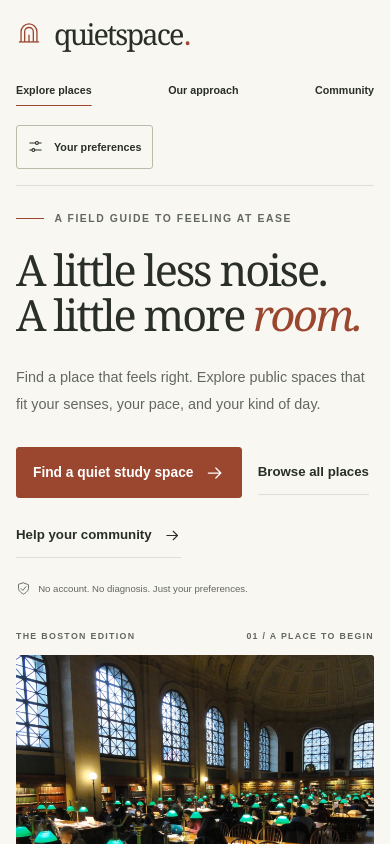
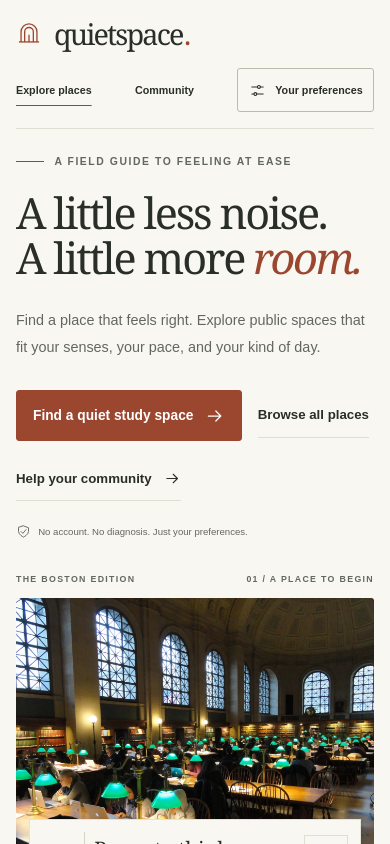
Before and after one commit to cx-57/QuietSpace, a Next.js app: page / in a window 390 px wide. Shown: the top 844 px of the page. Built offline with nearby package versions, Linux system fonts and the light colour scheme.

Commit message:
Style responsive community hub and evidence-only review cards

```diff
--- a/src/app/globals.css
+++ b/src/app/globals.css
@@ -232,3 +232,59 @@ a,p,h1,h2,h3,dd { overflow-wrap:anywhere; }
 @media(max-width:760px) { .detail-masthead { display:block; padding-bottom:1.5rem; } .detail-visit { align-items:flex-start; } .contribute-panel { display:block; padding:1.5rem; } .contribute-panel .button { margin-top:1.5rem; } .filters { padding:.4rem 1rem; } .filters-toggle { display:flex; width:100%; justify-content:flex-start; padding:.6rem 0; border:0; background:none; color:var(--ink); font-size:.8rem; } .filters-toggle:hover { background:none; color:var(--accent); } .filters-toggle span { margin-left:auto; font-size:1.3rem; font-weight:400; } .filters-inner[data-open=false] { display:none; } .filters-inner[data-open=true] { padding-block:.6rem 1rem; } .filters .filter-title { display:none; } }
 @media(prefers-reduced-motion:reduce) { *,*::before,*::after { animation:none!important; transition:none!important; scroll-behavior:auto!important; } }
 @media(forced-colors:active) { button,.button,input[type=checkbox] { border:1px solid ButtonText; } input[type=checkbox]:checked { appearance:auto; } .hero-photo { border:1px solid CanvasText; } }
+
+
+/* Community participation: data-backed activity, not invented testimonials. */
+.community-page { padding-block:2rem 5rem; }
+.community-hero { padding:2.5rem 0 3rem; border-bottom:1px solid var(--line); }
+.community-hero h1 { max-width:17ch; }
+.community-hero > p:not(.eyebrow) { max-width:670px; color:var(--muted); line-height:1.85; }
+.community-stats { display:grid; grid-template-columns:repeat(3,minmax(0,1fr)); gap:1rem; padding-block:1.7rem 2rem; }
+.community-stats > div { display:flex; flex-direction:column; gap:.4rem; border-left:1px solid var(--line); padding:1rem 1.2rem; }
+.community-stats strong { font-family:var(--serif); font-size:3rem; line-height:1; font-weight:500; color:var(--accent); }
+.community-stats span { font-size:.73rem; color:var(--muted); }
+.community-page > .panel { margin-block:1.5rem 3rem; }
+.community-steps { display:grid; grid-template-columns:repeat(3,minmax(0,1fr)); gap:1.2rem; }
+.community-steps > div { padding:1.1rem; border:1px solid var(--line); background:var(--paper); }
+.community-steps > div > span { font-family:var(--serif); font-size:1.35rem; color:var(--accent); }
+.community-steps h3 { margin:.7rem 0; font-family:var(--serif); font-size:1.45rem; }
+.community-steps p { font-size:.76rem; line-height:1.7; color:var(--muted); }
+.community-places { scroll-margin-top:2rem; padding-block:1.5rem; }
+.community-place-list { border-top:1px solid var(--line); }
+.community-place-row { display:flex; align-items:center; justify-content:space-between; gap:1.5rem; padding:1.25rem 0; border-bottom:1px solid var(--line); }
+.community-place-row h3 { font-family:var(--serif); font-size:1.5rem; }
+.community-place-row h3 a { text-decoration:none; }
+.community-place-row p { color:var(--muted); font-size:.76rem; margin:.4rem 0; }
+.community-place-row span { font-size:.7rem; color:var(--accent); }
+.community-place-row .button { flex-shrink:0; }
+.community-suggest { display:flex; align-items:center; justify-content:space-between; gap:2rem; background:var(--tint); border:1px solid var(--line); padding:2rem; margin-block:2rem; }
+.community-suggest h2 { font-size:2rem; }
+.community-suggest p:not(.eyebrow) { max-width:640px; font-size:.8rem; line-height:1.7; color:var(--muted); }
+.community-suggest .button { flex-shrink:0; }
+.community-empty { padding:1.35rem; border-left:2px solid var(--accent); background:var(--tint); margin-block:1.2rem; }
+.community-empty strong { font-size:.86rem; }
+.community-empty p { font-size:.77rem; color:var(--muted); }
+.community-review-list { padding:0; margin:1.5rem 0; list-style:none; display:grid; grid-template-columns:repeat(2,minmax(0,1fr)); gap:1rem; }
+.community-review { border:1px solid var(--line); background:var(--paper); padding:1.25rem; }
+.review-top { display:flex; flex-wrap:wrap; align-items:center; justify-content:space-between; gap:.5rem; padding-bottom:.8rem; border-bottom:1px solid var(--line); font-size:.8rem; }
+.review-top span { color:var(--muted); font-size:.7rem; }
+.review-dimensions { display:grid; grid-template-columns:repeat(2,minmax(0,1fr)); gap:.8rem; margin:1rem 0 0; }
+.review-dimensions dt { font-size:.7rem; font-weight:500; color:var(--muted); }
+.review-dimensions dd { font-size:.85rem; font-weight:650; }
+@media(max-width:760px) {
+  .community-steps { grid-template-columns:1fr; gap:.6rem; }
+  .community-steps > div { padding:.9rem; }
+  .community-review-list { grid-template-columns:1fr; }
+  .community-suggest { flex-direction:column; align-items:flex-start; padding:1.4rem; }
+}
+@media(max-width:440px) {
+  nav a[href='/about'] { display:none; }
+  nav .nav-community { font-size:.67rem; }
+  .community-hero { padding:1.2rem 0 2rem; }
+  .community-stats { gap:.3rem; }
+  .community-stats > div { padding:.5rem; }
+  .community-stats strong { font-size:2.2rem; }
+  .community-stats span { font-size:.6rem; }
+  .community-place-row { flex-direction:column; align-items:flex-start; gap:.7rem; }
+  .community-place-row .button { width:100%; text-align:center; justify-content:center; }
+}
```
